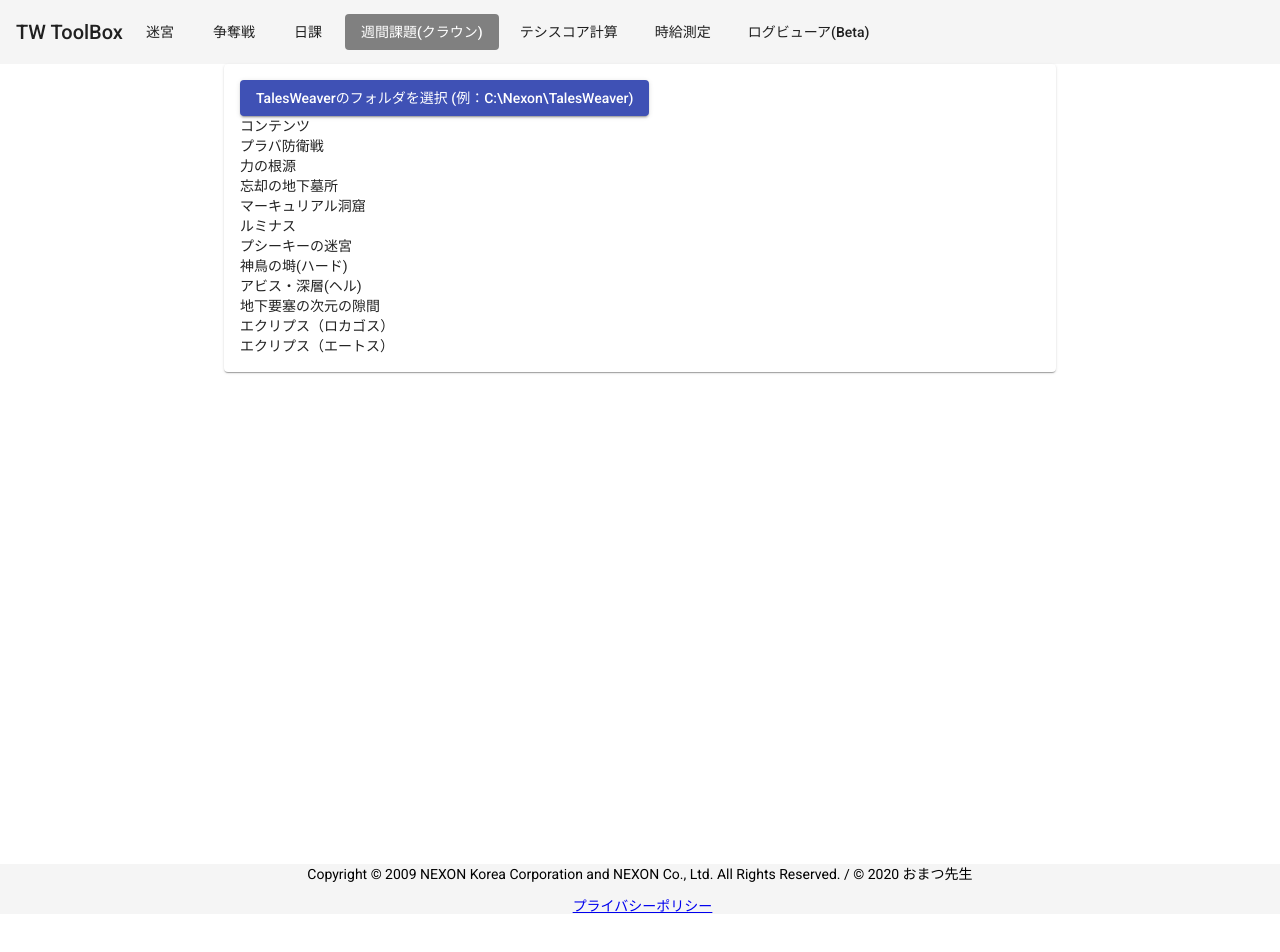
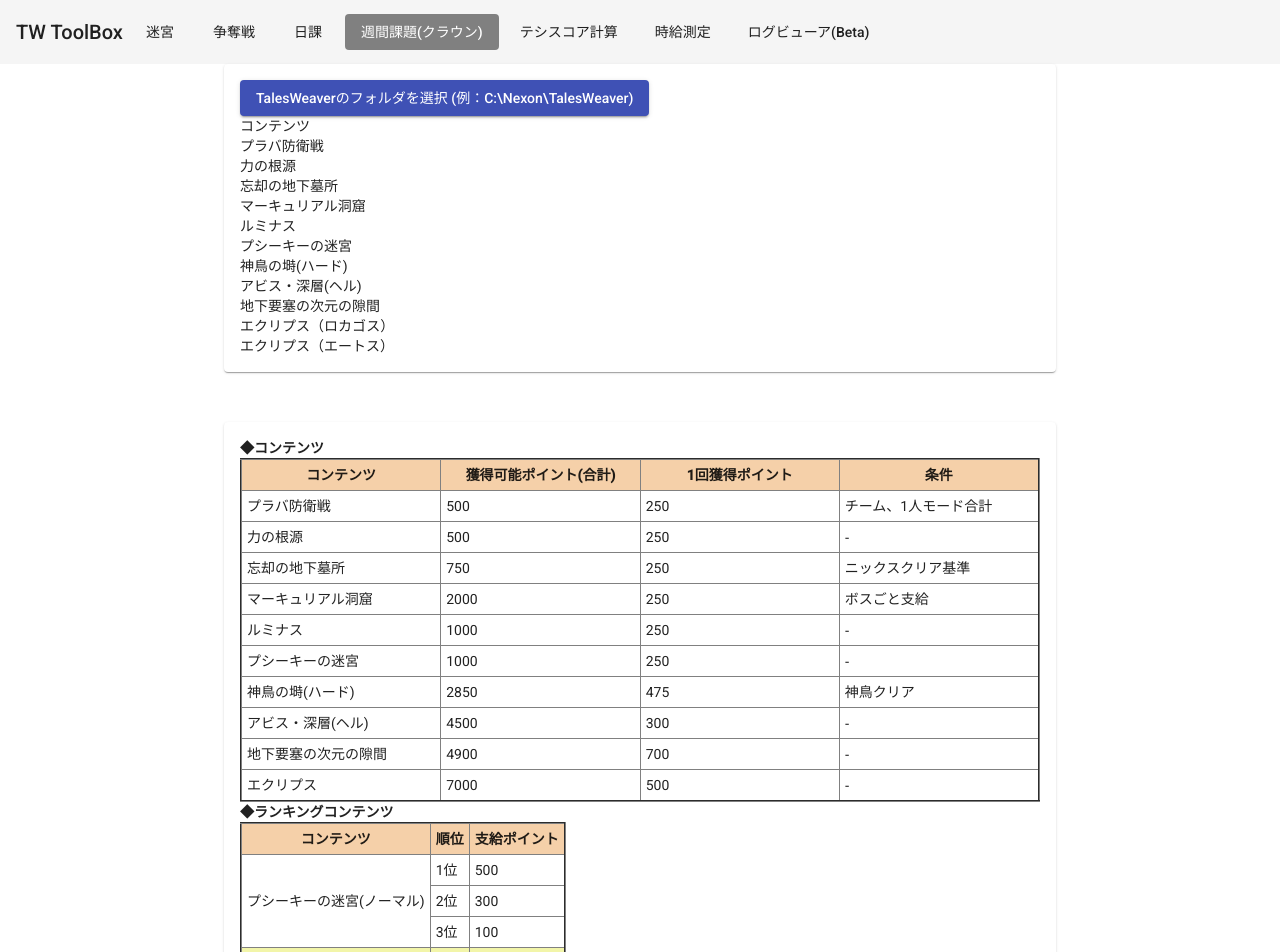
Before and after one commit to omatztw/mq-checker, an Angular app: page /weeklytask in a window 1280 px wide. Shown: the top 952 px of the page. Before the commit the page ends 916 px from the top, so only its background shows below. Built offline with nearby package versions, Linux system fonts and the light colour scheme; what ng-calendar-heatmap would draw is missing.

Commit message:
Update weeklytask

```diff
--- a/src/app/weeklytask/weeklytask.component.html
+++ b/src/app/weeklytask/weeklytask.component.html
@@ -33,6 +33,114 @@
     </div>
   </ng-container>
 </mat-card>
+<mat-card class="help">
+  <strong class="txtgreen">◆コンテンツ</strong>
+  <table border="2" cellpadding="5">
+    <tbody>
+      <tr>
+        <th bgcolor="#F5D0A9" width="200">コンテンツ</th>
+        <th bgcolor="#F5D0A9" width="200">獲得可能ポイント(合計)</th>
+        <th bgcolor="#F5D0A9" width="200">1回獲得ポイント</th>
+        <th bgcolor="#F5D0A9" width="200">条件</th>
+      </tr>
+    </tbody>
+    <tbody>
+      <tr>
+        <td>プラバ防衛戦</td>
+        <td>500</td>
+        <td>250</td>
+        <td>チーム、1人モード合計</td>
+      </tr>
+      <tr>
+        <td>力の根源</td>
+        <td>500</td>
+        <td>250</td>
+        <td>‐</td>
+      </tr>
+      <tr>
+        <td>忘却の地下墓所</td>
+        <td>750</td>
+        <td>250</td>
+        <td>ニックスクリア基準</td>
+      </tr>
+      <tr>
+        <td>マーキュリアル洞窟</td>
+        <td>2000</td>
+        <td>250</td>
+        <td>ボスごと支給</td>
+      </tr>
+      <tr>
+        <td>ルミナス</td>
+        <td>1000</td>
+        <td>250</td>
+        <td>‐</td>
+      </tr>
+      <tr>
+        <td>プシーキーの迷宮</td>
+        <td>1000</td>
+        <td>250</td>
+        <td>‐</td>
+      </tr>
+      <tr>
+        <td>神鳥の塒(ハード)</td>
+        <td>2850</td>
+        <td>475</td>
+        <td>神鳥クリア</td>
+      </tr>
+      <tr>
+        <td>アビス・深層(ヘル)</td>
+        <td>4500</td>
+        <td>300</td>
+        <td>‐</td>
+      </tr>
+      <tr>
+        <td>地下要塞の次元の隙間</td>
+        <td>4900</td>
+        <td>700</td>
+        <td>‐</td>
+      </tr>
+      <tr>
+        <td>エクリプス</td>
+        <td>7000</td>
+        <td>500</td>
+        <td>‐</td>
+      </tr>
+    </tbody>
+  </table>
+  <strong class="txtgreen">◆ランキングコンテンツ</strong><br />
+  <table border="2" cellpadding="5" cellspacing="5">
+    <th bgcolor="#F5D0A9">コンテンツ</th>
+    <th bgcolor="#F5D0A9">順位</th>
+    <th bgcolor="#F5D0A9">支給ポイント</th>
+    <tbody>
+      <tr>
+        <td rowspan="3" align="center">プシーキーの迷宮(ノーマル)</td>
+        <td>1位</td>
+        <td>500</td>
+      </tr>
+      <tr>
+        <td>2位</td>
+        <td>300</td>
+      </tr>
+      <tr>
+        <td>3位</td>
+        <td>100</td>
+      </tr>
+      <tr>
+        <td rowspan="2" align="center" bgcolor="#F2F5A9">
+          メルカルト研究所(1人)
+        </td>
+        <td bgcolor="#F2F5A9">1位</td>
+        <td bgcolor="#F2F5A9">600</td>
+      </tr>
+      <tr>
+        <td bgcolor="#F2F5A9">2位</td>
+        <td bgcolor="#F2F5A9">400</td>
+      </tr>
+    </tbody>
+  </table>
+</mat-card>
+
 <ng-template #unsupported>
   <div>このブラウザは対応していません(´・ω・`)(´・ω・`)</div>
 </ng-template>
--- a/src/app/weeklytask/weeklytask.component.scss
+++ b/src/app/weeklytask/weeklytask.component.scss
@@ -1,6 +1,11 @@
 .card {
     max-width: 800px;
     margin: 0 auto;
+}
+
+.help {
+    max-width: 800px;
+    margin: 50px auto;
 }
 
 .tool-bar {
@@ -12,3 +17,8 @@
     flex-direction: row;
     gap: 10px;
 }
+
+table {
+    border-collapse: collapse;
+    border-spacing: 0;
+}
--- a/src/app/weeklytask/weeklytask.component.ts
+++ b/src/app/weeklytask/weeklytask.component.ts
@@ -63,6 +63,9 @@
             continue;
           }
           let day = now.getDay() === 0 ? 7 : now.getDay();
+          if (day === 1 && this.weekTasks[7].date) {
+            this.reset();
+          }
           for (let i = 1; i <= day; i++) {
             const currentDay = new Date(today.getTime());
             currentDay.setDate(today.getDate() - (day - i));
@@ -133,6 +136,18 @@
         }
       }
     }, 3000);
+  }
+
+  reset() {
+    this.weekTasks = {
+      1: new WeekTask(this.generateCrownTask()),
+      2: new WeekTask(this.generateCrownTask()),
+      3: new WeekTask(this.generateCrownTask()),
+      4: new WeekTask(this.generateCrownTask()),
+      5: new WeekTask(this.generateCrownTask()),
+      6: new WeekTask(this.generateCrownTask()),
+      7: new WeekTask(this.generateCrownTask()),
+    };
   }
 
   loadTask(text: string, day: number, date: Date) {
```
